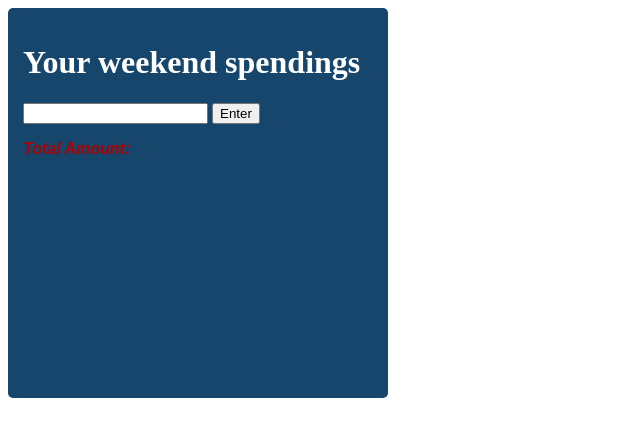
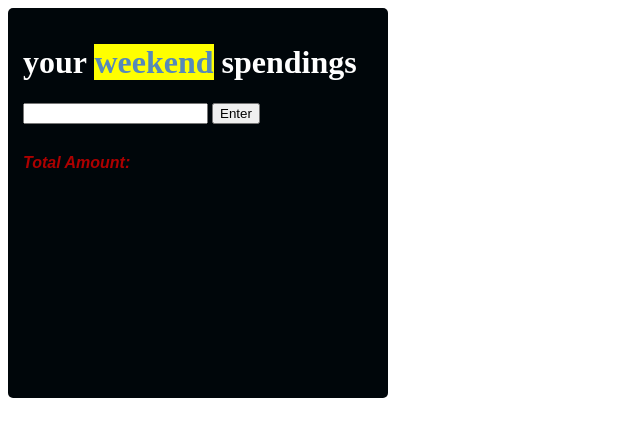
Before and after one commit to Thill799/financialapp-vanilla.js, a PHP site: page / in a window 1280 px wide. Shown: the top 437 px of the page, without its empty margins (0-640 px from the left). Run offline with PHP 8.4, Linux system fonts and the light colour scheme.

Commit message:
color change

```diff
--- a/index.html
+++ b/index.html
@@ -1,7 +1,7 @@
 <link rel="stylesheet" href="style.css">
 
 <div id="boarder">
-<h1>Your weekend spendings</h1>
+<h1>your <mark class="weekend">weekend</mark> spendings</h1>
 <input type="number" id="amount">
 <button onclick="addTo()">Enter</button>
 <ul id="spendings"></ul>
--- a/style.css
+++ b/style.css
@@ -2,7 +2,7 @@
     padding: 15px;
     height: 360px;
     width: 350px;
-    background-color: rgba(21, 69, 107, 0.993);
+    background-color: rgb(0, 6, 10);
     border-radius: 5px;
   }
 
@@ -12,12 +12,18 @@
 
   }
 
+  .weekend{
+    font-style:"Gill Sans", sans-serif;
+    color:#5689b9
+  }
+
   input{
-      color:#ad6800bb;
+      color:#ad68005d;
   }
 
   ul{
       color:rgb(238, 255, 0);
+      font-size:30px;
   }
 
   .totalAmount{
```
